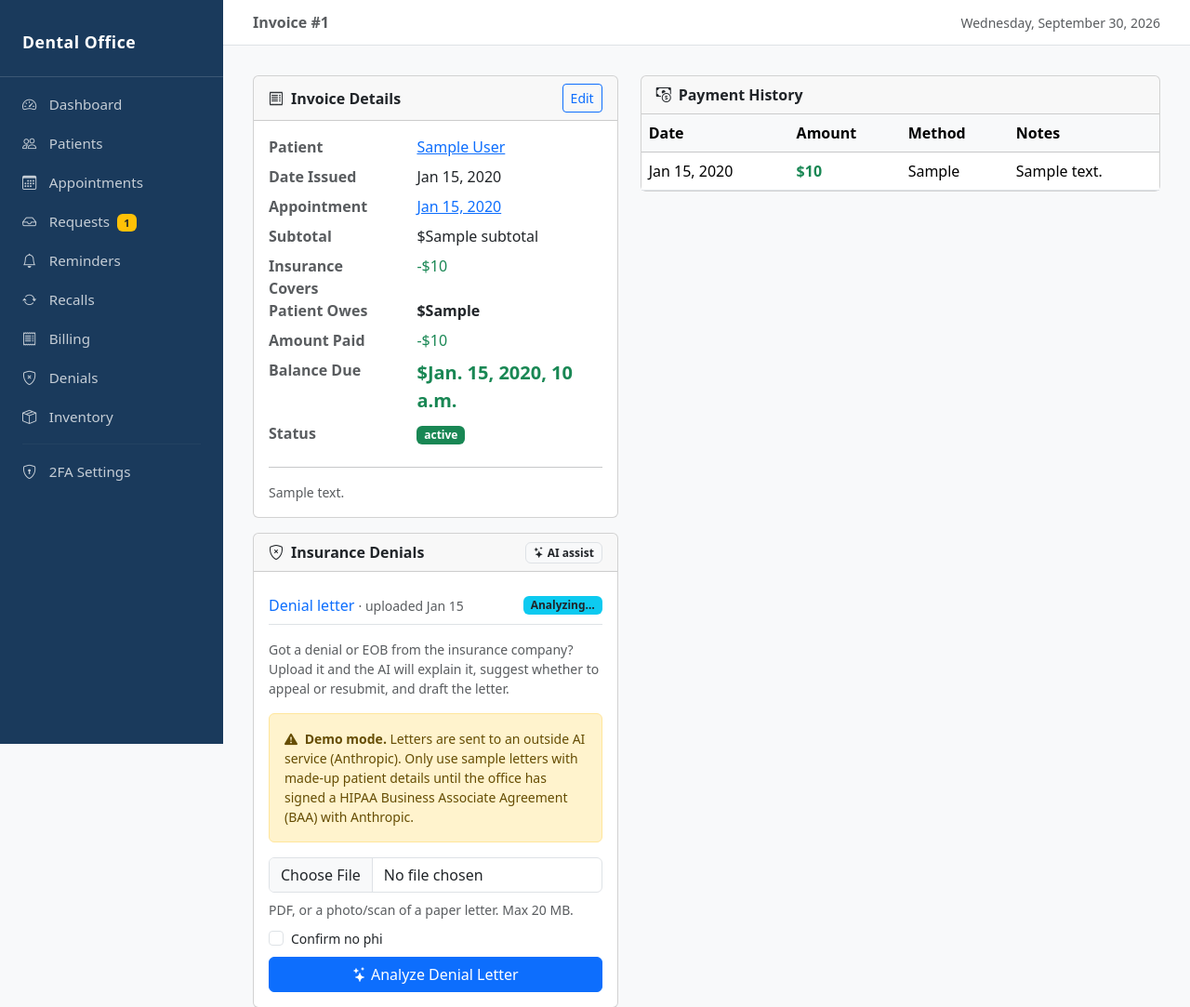
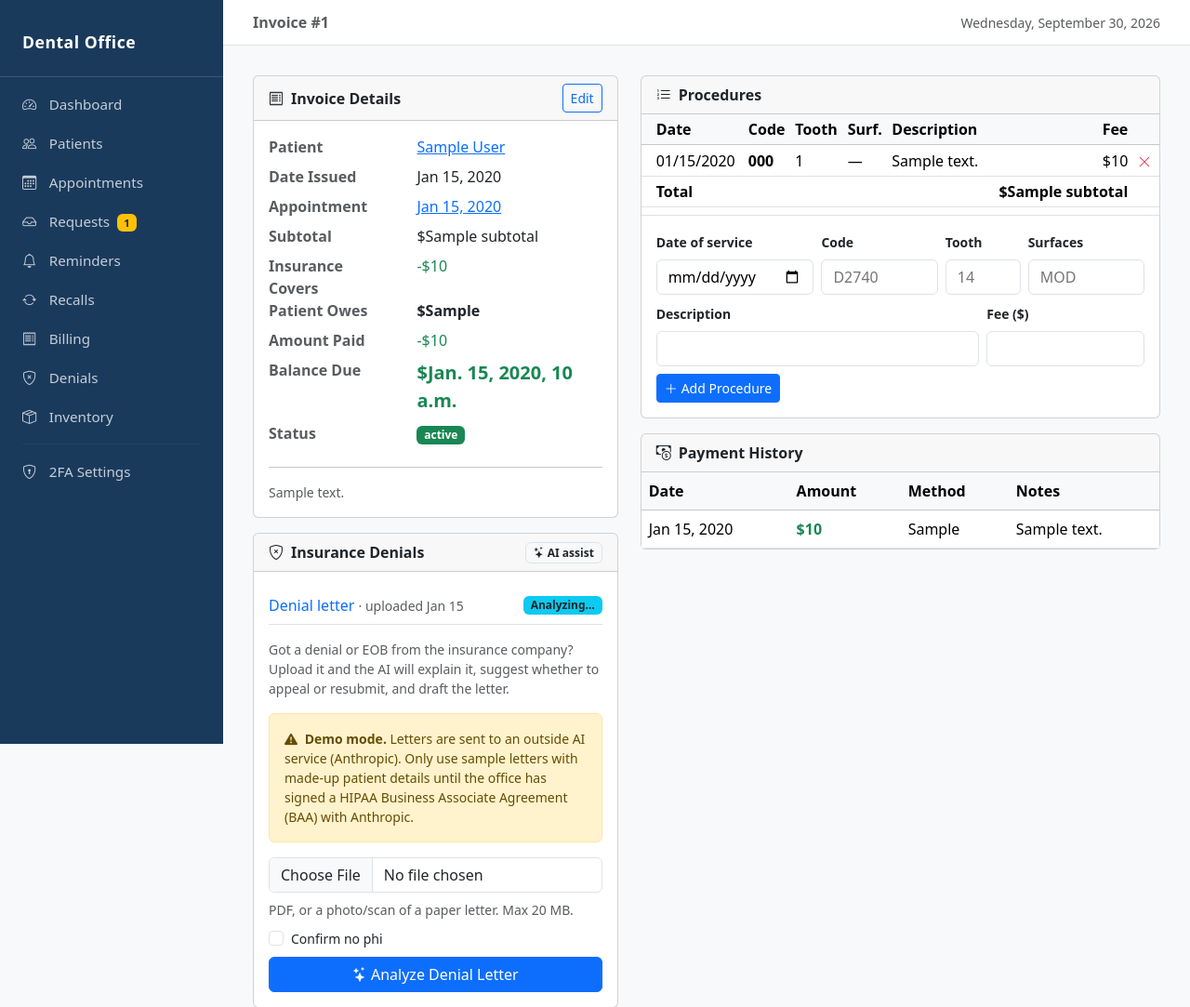
Before and after one commit to Janathoon5/dental-office, a Django app: template templates/billing/invoice_detail.html in a window 1280 px wide. Shown: the top 1083 px of the page at 93% size. Run offline with Django 5.2, Linux system fonts and the light colour scheme; the template is opened without the code that fills it: most values are stand-ins (such as "Sample title", 1, 10 or a date in 2020); form fields are guessed from the names that the template uses.

Commit message:
Add itemized procedure codes to invoices
Invoices can now list each billed procedure the way it appears on a claim:
date of service, CDT code, tooth, surfaces, description and fee. A pick-list
of common codes fills in the description, codes and surfaces are validated,
and the invoice subtotal is kept in sync with the lines. The AI denial
analysis now receives these exact claim lines instead of relying on the
codes printed on the insurer's letter.

Code descriptions are plain-English summaries, not the ADA's licensed
CDT descriptors.

Co-Authored-By: Claude Opus 5.5 <noreply@anthropic.com>

```diff
--- a/billing/apps.py
+++ b/billing/apps.py
@@ -7,7 +7,8 @@ class BillingConfig(AppConfig):
 
     def ready(self):
         from auditlog.registry import auditlog
-        from .models import ClaimDenial, Invoice, Payment
+        from .models import ClaimDenial, Invoice, InvoiceLineItem, Payment
         auditlog.register(Invoice)
         auditlog.register(Payment)
         auditlog.register(ClaimDenial)
+        auditlog.register(InvoiceLineItem)
--- a/billing/urls.py
+++ b/billing/urls.py
@@ -7,6 +7,8 @@ urlpatterns = [
     path('<int:pk>/', views.invoice_detail, name='invoice_detail'),
     path('<int:pk>/edit/', views.invoice_edit, name='invoice_edit'),
     path('<int:invoice_pk>/payments/add/', views.payment_add, name='payment_add'),
+    path('<int:invoice_pk>/procedures/add/', views.line_item_add, name='line_item_add'),
+    path('procedures/<int:pk>/delete/', views.line_item_delete, name='line_item_delete'),
     path('<int:invoice_pk>/denials/upload/', views.denial_upload, name='denial_upload'),
     path('denials/', views.denial_list, name='denial_list'),
     path('denials/<int:pk>/', views.denial_detail, name='denial_detail'),
--- a/templates/billing/invoice_detail.html
+++ b/templates/billing/invoice_detail.html
@@ -94,6 +94,89 @@
     </div>
 
     <div class="col-lg-7">
+        <!-- Procedures -->
+        <div class="card mb-3">
+            <div class="card-header fw-semibold"><i class="bi bi-list-ol me-2"></i>Procedures</div>
+            <div class="card-body p-0">
+                {% if line_items %}
+                <div class="table-responsive">
+                    <table class="table table-sm mb-0 align-middle">
+                        <thead class="table-light">
+                            <tr><th class="ps-3">Date</th><th>Code</th><th>Tooth</th><th>Surf.</th><th>Description</th><th class="text-end">Fee</th><th></th></tr>
+                        </thead>
+                        <tbody>
+                            {% for line in line_items %}
+                            <tr>
+                                <td class="ps-3 text-nowrap">{{ line.service_date|date:"m/d/Y" }}</td>
+                                <td class="fw-semibold">{{ line.cdt_code }}</td>
+                                <td>{{ line.tooth_number|default:"—" }}</td>
+                                <td>{{ line.surfaces|default:"—" }}</td>
+                                <td>{{ line.description }}</td>
+                                <td class="text-end text-nowrap">${{ line.fee }}</td>
+                                <td class="text-end pe-2">
+                                    <form method="post" action="{% url 'line_item_delete' line.pk %}" onsubmit="return confirm('Remove {{ line.cdt_code }} from this invoice?')">
+                                        {% csrf_token %}
+                                        <button type="submit" class="btn btn-sm btn-link text-danger p-0" title="Remove"><i class="bi bi-x-lg"></i></button>
+                                    </form>
+                                </td>
+                            </tr>
+                            {% endfor %}
+                        </tbody>
+                        <tfoot><tr><td colspan="5" class="ps-3 fw-semibold">Total</td><td class="text-end fw-semibold">${{ invoice.subtotal }}</td><td></td></tr></tfoot>
+                    </table>
+                </div>
+                {% else %}
+                <p class="text-muted small px-3 pt-3 mb-0">No procedures listed yet. Add the codes you billed so claim letters and appeals can reference them exactly.</p>
+                {% endif %}
+                <form method="post" action="{% url 'line_item_add' invoice.pk %}" class="p-3 border-top mt-2 line-form">
+                    {% csrf_token %}
+                    <div class="row g-2">
+                        <div class="col-sm-4">
+                            <label class="form-label small fw-semibold" for="id_service_date">Date of service</label>
+                            <input type="date" name="service_date" id="id_service_date" value="{{ line_form.initial.service_date }}" required>
+                        </div>
+                        <div class="col-sm-3">
+                            <label class="form-label small fw-semibold" for="id_cdt_code">Code</label>
+                            <input type="text" name="cdt_code" id="id_cdt_code" list="cdtCodes" placeholder="D2740" maxlength="5" required autocomplete="off">
+                            <datalist id="cdtCodes">
+                                {% for code, label in common_codes %}<option value="{{ code }}">{{ label }}</option>{% endfor %}
+                            </datalist>
+                        </div>
+                        <div class="col-6 col-sm-2">
+                            <label class="form-label small fw-semibold" for="id_tooth_number">Tooth</label>
+                            <input type="text" name="tooth_number" id="id_tooth_number" placeholder="14" maxlength="20">
+                        </div>
+                        <div class="col-6 col-sm-3">
+                            <label class="form-label small fw-semibold" for="id_surfaces">Surfaces</label>
+                            <input type="text" name="surfaces" id="id_surfaces" placeholder="MOD" maxlength="10">
+                        </div>
+                        <div class="col-sm-8">
+                            <label class="form-label small fw-semibold" for="id_description">Description</label>
+                            <input type="text" name="description" id="id_description" maxlength="200" required>
+                        </div>
+                        <div class="col-sm-4">
+                            <label class="form-label small fw-semibold" for="id_fee">Fee ($)</label>
+                            <input type="number" name="fee" id="id_fee" step="0.01" min="0" required>
+                        </div>
+                    </div>
+                    <button type="submit" class="btn btn-sm btn-primary mt-2"><i class="bi bi-plus-lg me-1"></i>Add Procedure</button>
+                </form>
+            </div>
+        </div>
+        <script>
+        (function () {
+            // Picking a code from the list fills in its description.
+            var names = {};
+            document.querySelectorAll('#cdtCodes option').forEach(function (o) { names[o.value] = o.textContent; });
+            var code = document.getElementById('id_cdt_code'), desc = document.getElementById('id_description');
+            code.addEventListener('input', function () {
+                var key = code.value.trim().toUpperCase();
+                if (names[key] && (!desc.value || desc.dataset.auto === '1')) { desc.value = names[key]; desc.dataset.auto = '1'; }
+            });
+            desc.addEventListener('input', function () { desc.dataset.auto = ''; });
+        })();
+        </script>
+
         <!-- Payment history -->
         <div class="card mb-3">
             <div class="card-header fw-semibold"><i class="bi bi-cash-coin me-2"></i>Payment History</div>
@@ -151,7 +234,7 @@
     </div>
 </div>
 <style>
-    select, input[type=text], input[type=number], textarea {
+    select, input[type=text], input[type=number], input[type=date], textarea {
         display:block; width:100%; padding:.375rem .75rem;
         font-size:1rem; border:1px solid #dee2e6; border-radius:.375rem;
     }
--- a/templates/billing/invoice_form.html
+++ b/templates/billing/invoice_form.html
@@ -20,6 +20,7 @@
                 <div class="col-md-4">
                     <label class="form-label fw-semibold">Subtotal ($) *</label>
                     {{ form.subtotal }}
+                    {% if form.subtotal.help_text %}<div class="form-text">{{ form.subtotal.help_text }}</div>{% endif %}
                 </div>
                 <div class="col-md-4">
                     <label class="form-label fw-semibold">Insurance Covers ($)</label>
```
Also changed, not shown: billing/ai.py (+11 -0 lines), billing/cdt.py (added, +49 -0 lines), billing/forms.py (+26 -1 lines), billing/models.py (+29 -1 lines), billing/tests.py (+68 -1 lines), billing/views.py (+36 -2 lines), billing/migrations/0006_invoice_line_items.py (added).
